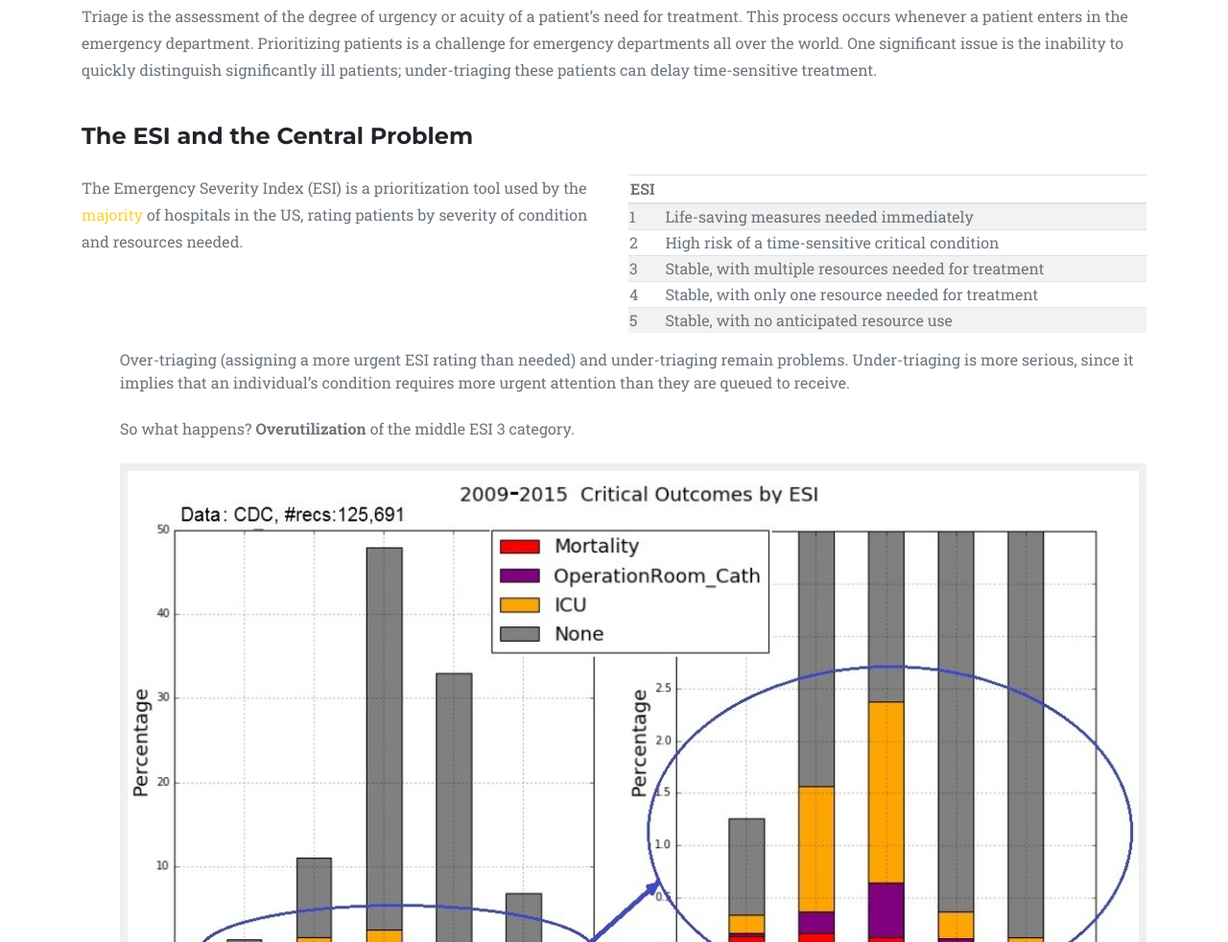
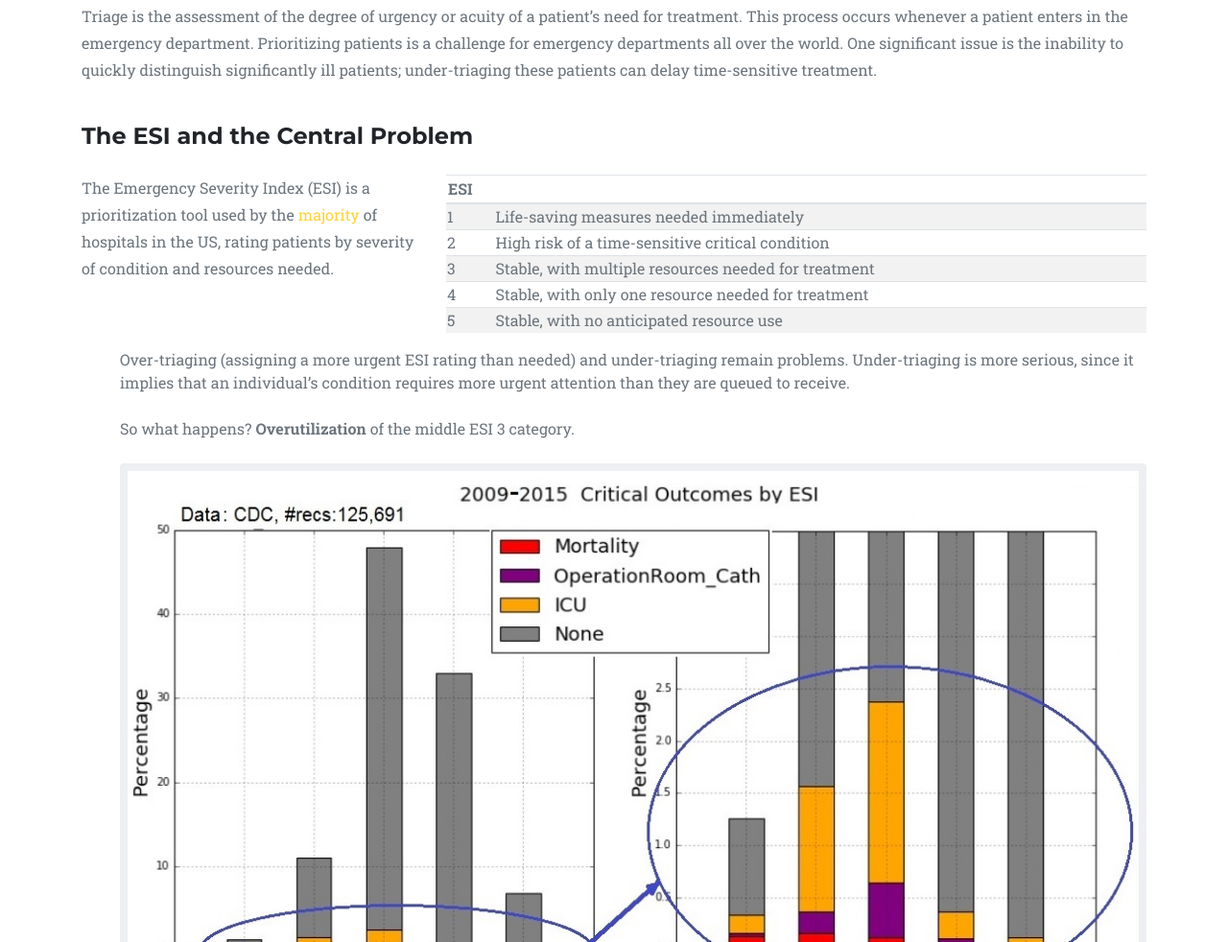
Before and after one commit to zliendo/zliendo.github.io, a website: page index.html in a window 1280 px wide. Shown: the part 857-1839 px from the top of the page at 96% size. Drawn offline with Linux system fonts and the light colour scheme; a web font is replaced by a local one.

Commit message:
Update challenge.html

```diff
--- a/challenge.html
+++ b/challenge.html
@@ -32,7 +32,7 @@
 
 
 		 <div class="row ">
-		 		  <div class="col-md-6 ">
+		 		  <div class="col-md-4 ">
 
 	  		           			<p class="text-muted">
 						The Emergency Severity Index (ESI) is a prioritization tool used by the <a href="https://onlinelibrary.wiley.com/doi/full/10.1111/j.1553-2712.2011.01240.x">majority</a> of hospitals in the US,
@@ -42,7 +42,7 @@
 			 </br>
 
           </div>
-	  <div class="col-md-6" >
+	  <div class="col-md-8" >
 
 			<table id="esi-table" class="table table-striped text-muted" style="font-size:16px">
 				<thead>
```
